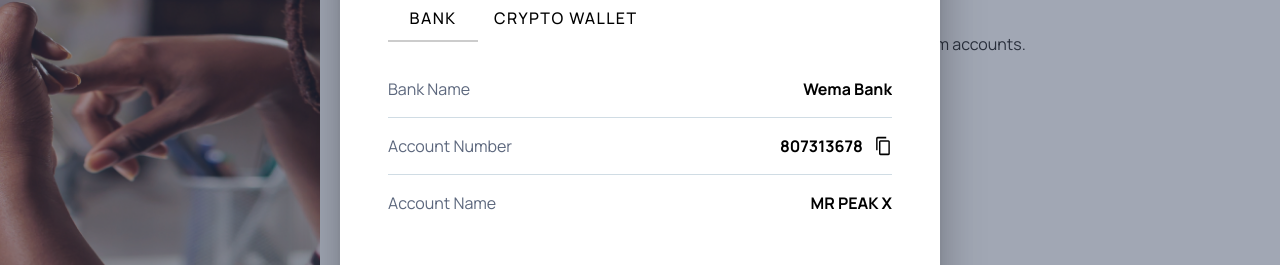
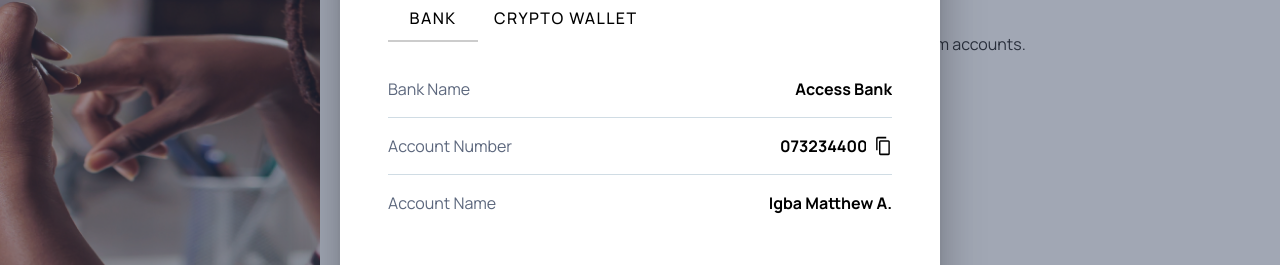
Before and after one commit to kennydageek/mrpeakfx, a Vue app: page /services/mentorship in a window 1280 px wide. Both pictures are taken after a click on the button "Make Payment". Shown: the part 569-834 px from the top of the page. Built offline with nearby package versions, Linux system fonts and the light colour scheme; a small style sheet from the web is missing.

Commit message:
changes made to Mentorship view modal window

```diff
--- a/src/views/MentorshipView.vue
+++ b/src/views/MentorshipView.vue
@@ -184,7 +184,7 @@
                 <div class="card-content-list px-4 px-md-0 mt-5">
                   <div class="payment-items pb-4 d-flex justify-space-between">
                     <p class="payment-items__heading mb-0">Bank Name</p>
-                    <p class="payment-items__detail mb-0">Wema Bank</p>
+                    <p class="payment-items__detail mb-0">Access Bank</p>
                   </div>
 
                   <div
@@ -197,7 +197,7 @@
                           v-on:focus="$event.target.select()"
                           ref="clone"
                           readonly
-                          :value="807313678"
+                          value="0732344001s"
                         />
                         <!-- <span ref="message">807313678</span> -->
                         <img
@@ -214,7 +214,9 @@
                     class="payment-items pb-4 d-flex justify-space-between mt-4"
                   >
                     <p class="payment-items__heading mb-0">Account Name</p>
-                    <p class="payment-items__detail mb-0 d-flex">MR PEAK X</p>
+                    <p class="payment-items__detail mb-0 d-flex">
+                      Igba Matthew A.
+                    </p>
                   </div>
                 </div>
 
@@ -257,6 +259,29 @@
                           @click="copy"
                           alt=""
                         />
+                      </div>
+                    </div>
+                  </div>
+                  <div
+                    class="payment-items pb-4 d-flex justify-space-between mt-4"
+                  >
+                    <p class="payment-items__heading mb-0">Wallet Details</p>
+                    <div>
+                      <div class="payment-items__detail mb-0 d-flex">
+                        <input
+                          class="input d-flex mr-1"
+                          v-on:focus="$event.target.select()"
+                          ref="clone"
+                          readonly
+                          value="USDT -TRC20"
+                        />
+                        <!-- <span ref="message">807313678</span> -->
+                        <!-- <img
+                          src="../assets/content-copy.svg"
+                          class="d-block ml-2 clipboard"
+                          @click="copy"
+                          alt=""
+                        /> -->
                       </div>
                     </div>
                   </div>
```
